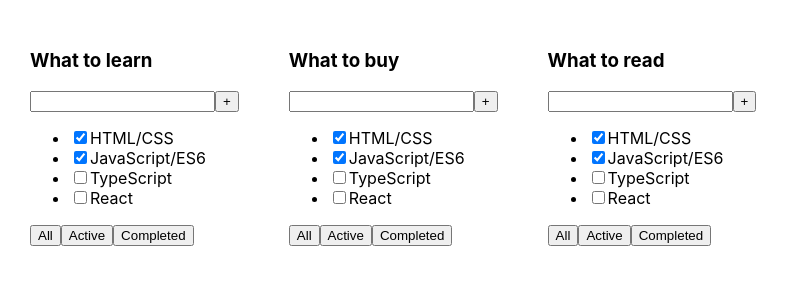
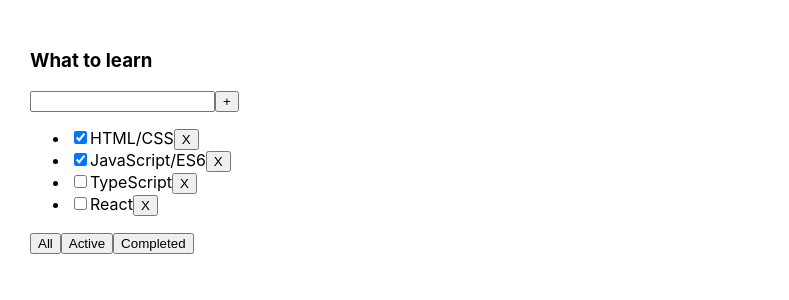
Before and after one commit to Ristretto1/inc_todolist, a React (Create React App) app: page / in a window 1280 px wide. Shown: the top 300 px of the page, without its empty margins (0-789 px from the left). Built offline with nearby package versions, Linux system fonts and the light colour scheme.

Commit message:
unit 2. add filter and map

```diff
--- a/src/App.tsx
+++ b/src/App.tsx
@@ -1,4 +1,4 @@
-import React from 'react';
+import React, {useState} from 'react';
 import './App.css';
 import TodoList from "./TodoList";
 
@@ -8,25 +8,47 @@ export type TaskType = {
     isDone: boolean
 }
 
+export type FilterValueType = 'all'|'active'|'completed'
+
 function App() {
 
-    const todoListTitle_1: string = 'What to learn';
-    const todoListTitle_2: string = 'What to buy';
-    const todoListTitle_3: string = 'What to read';
-
-    const tasks_1: Array<TaskType> = [
+    const todoListTitle: string = 'What to learn';
+    const initTasks: Array<TaskType> = [
         {id: 1, title: 'HTML/CSS', isDone: true},
         {id: 2, title: 'JavaScript/ES6', isDone: true},
         {id: 3, title: 'TypeScript', isDone: false},
         {id: 4, title: 'React', isDone: false},
     ]
+///////////////////////////////////////////////////////
+    let [tasks, setTasks] = useState(initTasks)
+    let [filter, setFilter] = useState<FilterValueType>('all')
+
+    let tasksForTodoList = tasks;
+    if (filter === 'active') {
+        tasksForTodoList = tasks.filter(t => t.isDone === false)
+    }
+    if (filter === 'completed') {
+        tasksForTodoList = tasks.filter(t => t.isDone === true)
+    }
+
+    const changeFilter = (value:FilterValueType) => {
+        setFilter(value)
+    }
+
+    const removeTask = (id:number) => {
+        setTasks(tasks.filter(t => t.id !== id))
+    }
+
 
     ////////////////////////////////////////////////////////
     return (
         <div className="App">
-            <TodoList  title={todoListTitle_1} tasks={tasks_1}/>
-            <TodoList  title={todoListTitle_2} tasks={tasks_1}/>
-            <TodoList  title={todoListTitle_3} tasks={tasks_1}/>
+            <TodoList
+                title={todoListTitle}
+                tasks={tasksForTodoList}
+                removeTask ={removeTask}
+                changeFilter={changeFilter}
+            />
         </div>
     );
 }
--- a/src/Button.tsx
+++ b/src/Button.tsx
@@ -1,14 +1,16 @@
 import React from 'react';
 
 type ButtonPropsType = {
-    title: string,
+    name: string,
+    callBack: () => void
 }
 
 const Button = (props: ButtonPropsType) => {
+    const onClickHandler = () => {
+        props.callBack()
+    }
     return (
-
-            <button>{props.title}</button>
-
+        <button onClick={onClickHandler}>{props.name}</button>
     );
 };
 
--- a/src/TasksList.tsx
+++ b/src/TasksList.tsx
@@ -1,29 +1,28 @@
 import React from 'react';
 import {TaskType} from "./App";
+import Button from "./Button";
 
 type TasksListPropsType = {
     tasks: Array<TaskType>,
+    removeTask: (id: number) => void
 }
 
 const TasksList = (props: TasksListPropsType) => {
+
+
+    let tasksList = props.tasks.map(t => {
+            return (
+                <li key={t.id}>
+                    <input type="checkbox" checked={t.isDone}/>
+                    <span>{t.title}</span>
+                    <Button name={'X'} callBack={()=>props.removeTask(t.id)}/>
+                </li>
+            )
+        });
+
     return (
         <ul>
-            <li>
-                <input type="checkbox" checked={props.tasks[0].isDone}/>
-                <span>{props.tasks[0].title}</span>
-            </li>
-            <li>
-                <input type="checkbox" checked={props.tasks[1].isDone}/>
-                <span>{props.tasks[1].title}</span>
-            </li>
-            <li>
-                <input type="checkbox" checked={props.tasks[2].isDone}/>
-                <span>{props.tasks[2].title}</span>
-            </li>
-            <li>
-                <input type="checkbox" checked={props.tasks[3].isDone}/>
-                <span>{props.tasks[3].title}</span>
-            </li>
+            {tasksList}
         </ul>
     );
 };
--- a/src/TodoList.tsx
+++ b/src/TodoList.tsx
@@ -1,5 +1,5 @@
 import React from 'react';
-import {TaskType} from "./App";
+import {FilterValueType, TaskType} from "./App";
 import TodoListHeader from "./TodoListHeader";
 import Button from "./Button";
 import TasksList from "./TasksList";
@@ -7,6 +7,8 @@ import TasksList from "./TasksList";
 type TodoListPropsType = {
     title: string,
     tasks: Array<TaskType>,
+    removeTask: (id: number) => void
+    changeFilter: (filter: FilterValueType) => void
 }
 
 const TodoList = (props: TodoListPropsType) => {
@@ -16,15 +18,19 @@ const TodoList = (props: TodoListPropsType) => {
                 <TodoListHeader title={props.title}/>
                 <div>
                     <input/>
+                    {/*<Button name={'+'} callBack={}/>*/}
                     <button>+</button>
                 </div>
 
-                <TasksList tasks={props.tasks}/>
+                <TasksList
+                    tasks={props.tasks}
+                    removeTask ={props.removeTask}
+                />
 
                 <div>
-                    <Button title={'All'}/>
-                    <Button title={'Active'}/>
-                    <Button title={'Completed'}/>
+                    <Button name={'All'} callBack={() => props.changeFilter('all')}/>
+                    <Button name={'Active'} callBack={() => props.changeFilter('active')}/>
+                    <Button name={'Completed'} callBack={() => props.changeFilter('completed')}/>
                 </div>
             </div>
         </div>
```
